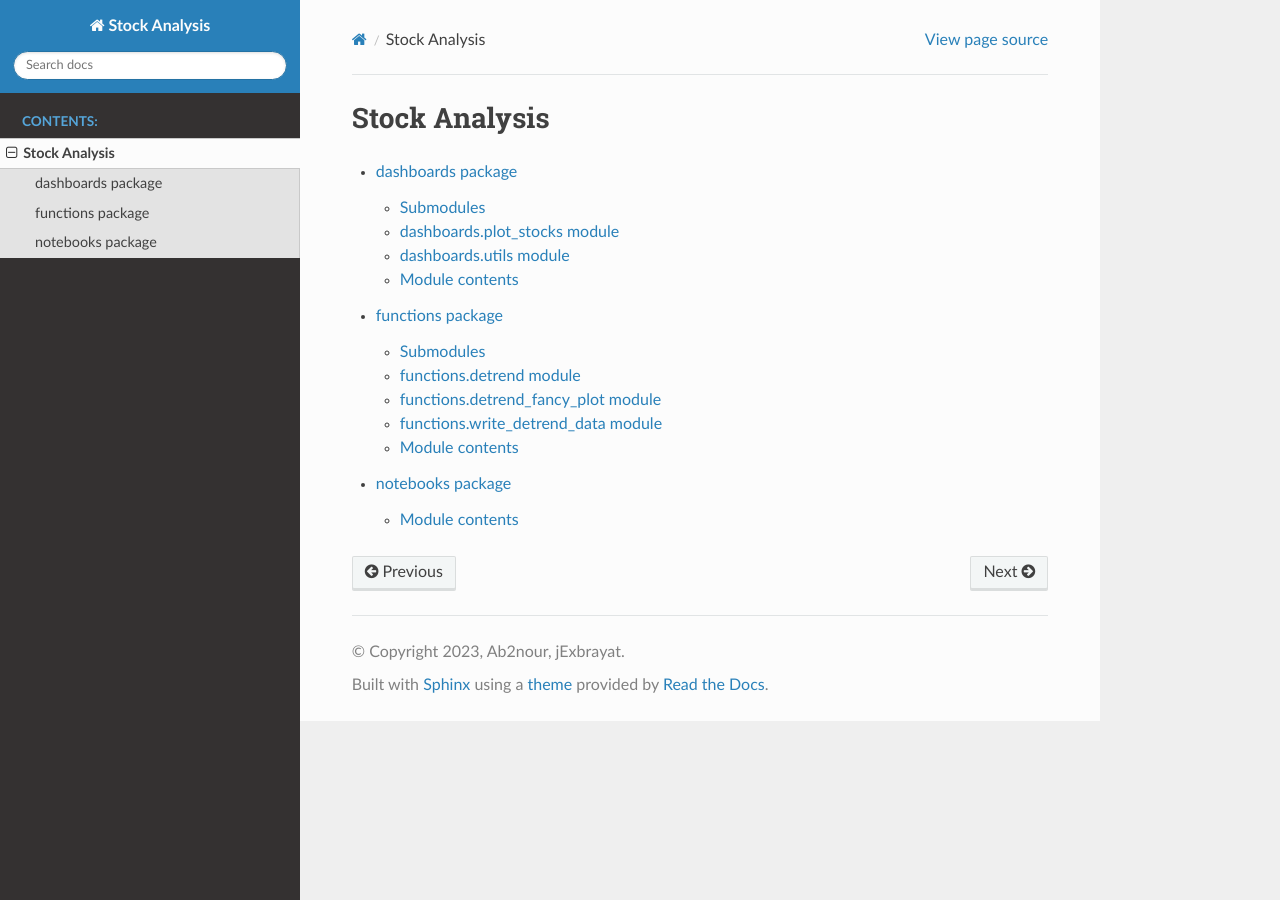
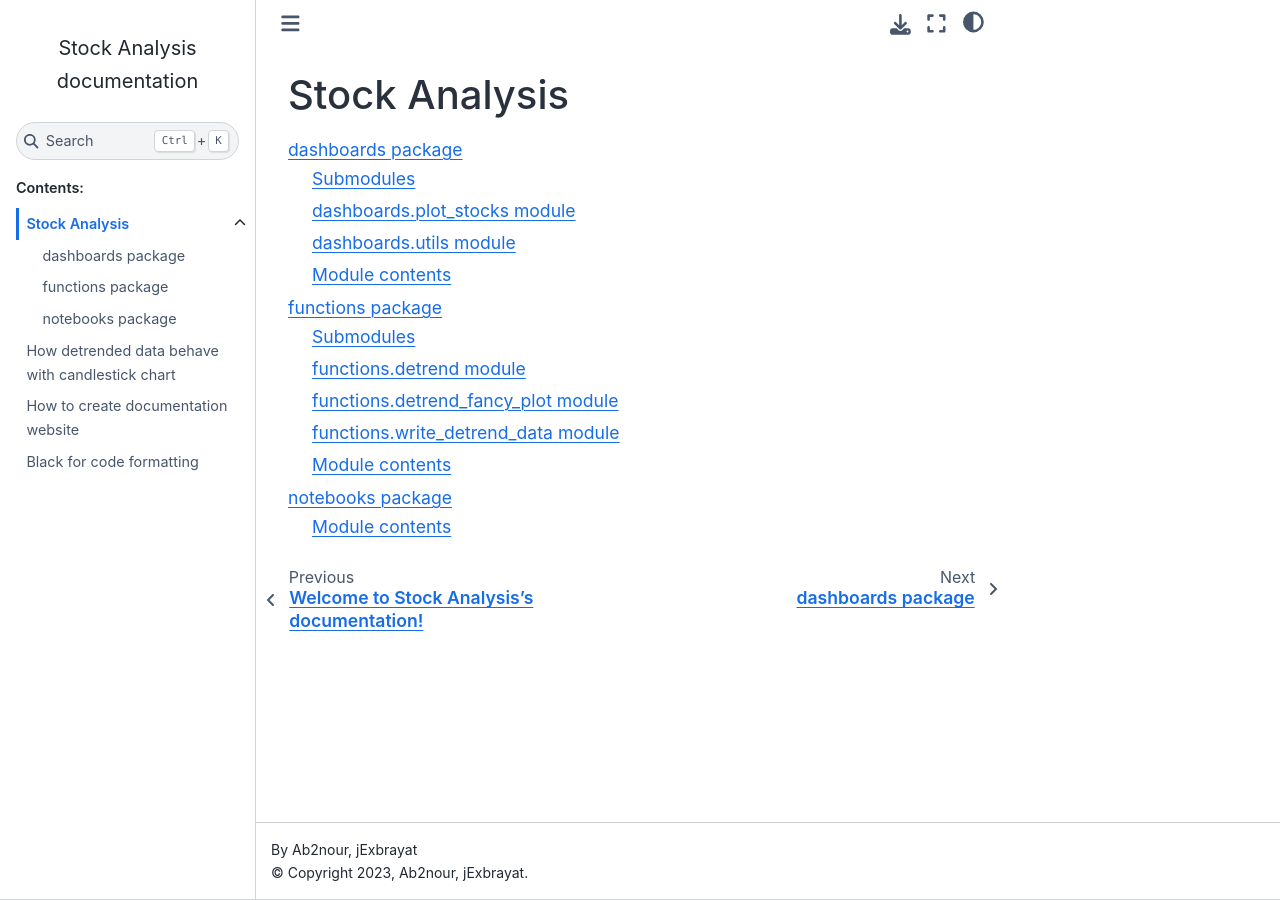
Before and after one commit to Ab2nour/stock-analysis, a Sphinx documentation site: the page built from docs/source/modules.rst, in a window 1280 px wide. Built offline with Sphinx 7.4.7 and the Sphinx Book theme 1.1.4, drawn with Linux system fonts in a browser that asks for light colours; pages that are not in the unit, such as notebooks, are missing from menus.

Commit message:
docs: add notebooks & md files support

```diff
--- a/docs/source/conf.py
+++ b/docs/source/conf.py
@@ -2,14 +2,16 @@
 #
 # For the full list of built-in configuration values, see the documentation:
 # https://www.sphinx-doc.org/en/master/usage/configuration.html
+import os
 import sys
 from pathlib import Path
 
 # add root folder to path
 filepath = Path(__file__).resolve()
 root_folder = str(filepath.parent.parent.parent)
+src_folder = f"{root_folder}/src"
 sys.path.append(root_folder)
-sys.path.append(f"{root_folder}/src")
+sys.path.append(src_folder)
 print(f"{sys.path = }")
 
 # -- Project information -----------------------------------------------------
@@ -22,13 +24,23 @@ author = "Ab2nour, jExbrayat"
 # -- General configuration ---------------------------------------------------
 # https://www.sphinx-doc.org/en/master/usage/configuration.html#general-configuration
 
-extensions = ["sphinx.ext.autodoc", "sphinx.ext.viewcode", "sphinx.ext.napoleon"]
+extensions = [
+    "sphinx.ext.autodoc",
+    "sphinx.ext.viewcode",
+    "sphinx.ext.napoleon",
+    "myst_nb",
+]
+
 
 templates_path = ["_templates"]
 exclude_patterns = []
 
+# MyST NB options
+nb_number_source_lines = True
+os.environ["PYTHONPATH"] = root_folder  # MyST NB must have root folder in PYTHONPATH
+
 # -- Options for HTML output -------------------------------------------------
 # https://www.sphinx-doc.org/en/master/usage/configuration.html#options-for-html-output
 
-html_theme = "sphinx_rtd_theme"
+html_theme = "sphinx_book_theme"
 html_static_path = ["_static"]
--- a/docs/source/index.rst
+++ b/docs/source/index.rst
@@ -11,6 +11,10 @@ Welcome to Stock Analysis's documentation!
    :caption: Contents:
 
    modules.rst
+   demo-notebooks/detrend_class.ipynb
+   demo-notebooks/candlestick_chart_detrend_data.ipynb
+   how-to/create-documentation-website.md
+   how-to/code-quality.md
 
 
 Indices and tables
```
